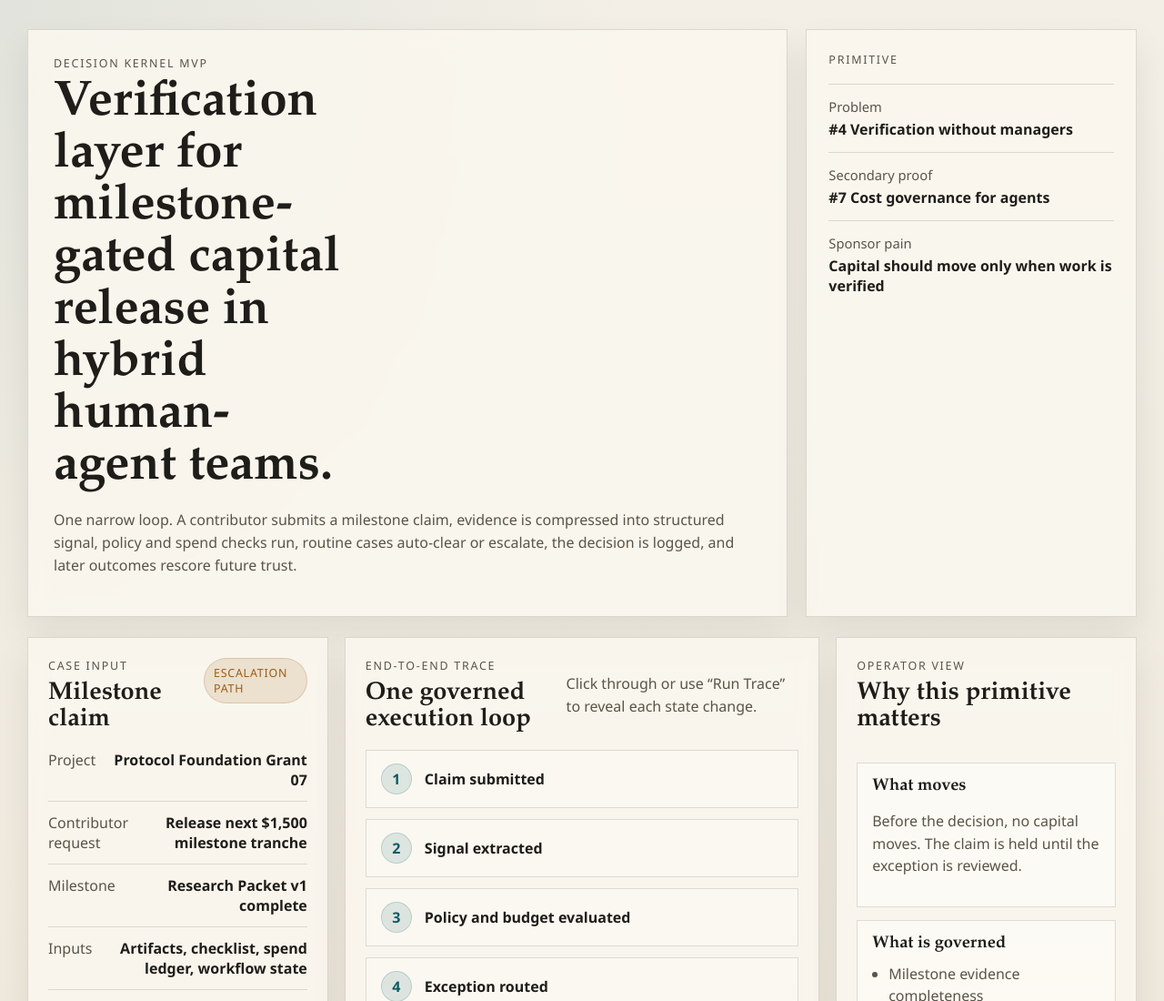
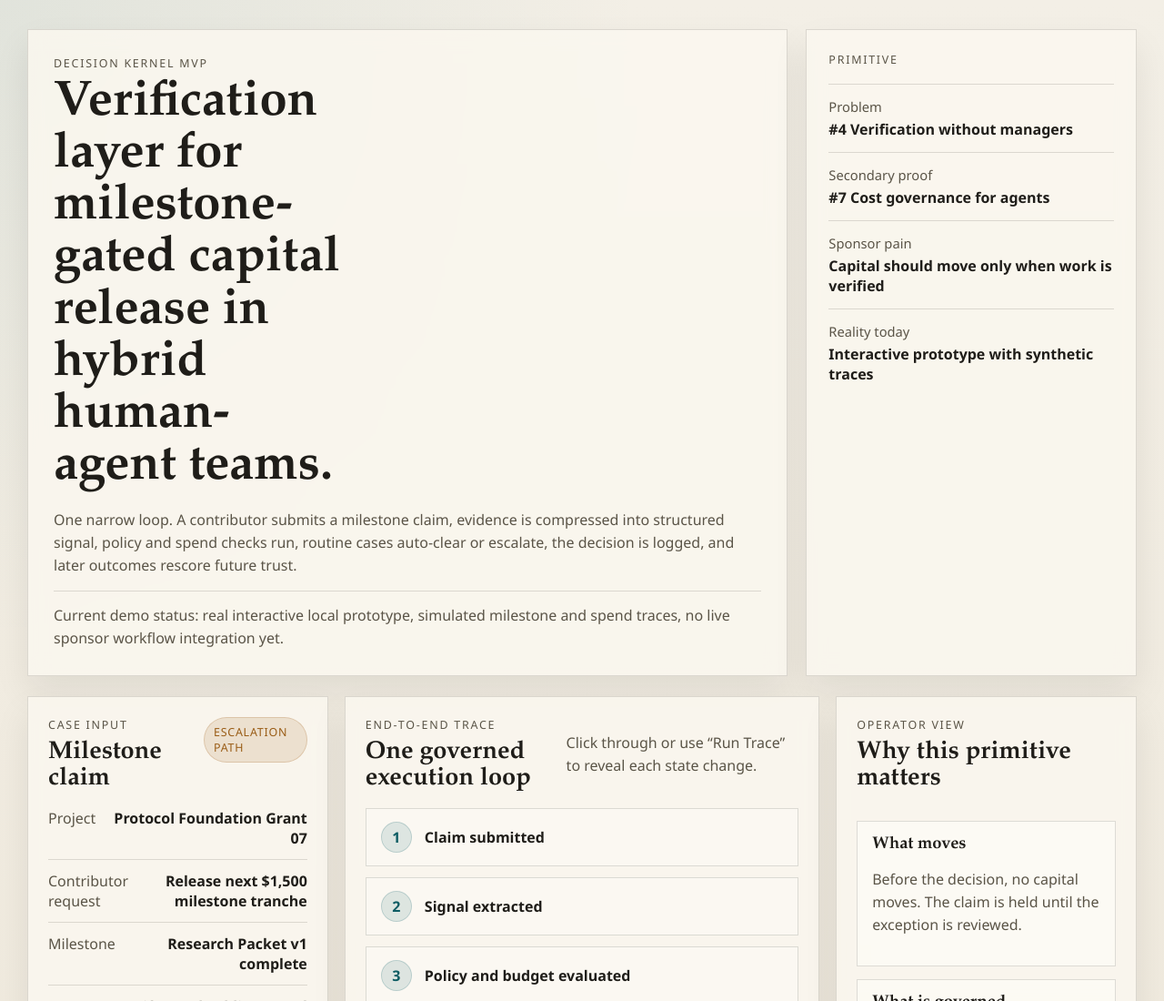
Before and after one commit to Silveroboros-dev/Decision-Kernel, a plain HTML site: page prototype/index.html in a window 1280 px wide. Shown: the top 1100 px of the page at 91% size. Drawn offline with Linux system fonts and the light colour scheme.

Commit message:
Clarify MVP reality and blocker

```diff
--- a/prototype/index.html
+++ b/prototype/index.html
@@ -17,6 +17,10 @@
             policy and spend checks run, routine cases auto-clear or escalate, the decision is logged, and later
             outcomes rescore future trust.
           </p>
+          <p class="hero-note">
+            Current demo status: real interactive local prototype, simulated milestone and spend traces, no live sponsor
+            workflow integration yet.
+          </p>
         </div>
         <aside class="hero-panel">
           <p class="hero-panel-label">Primitive</p>
@@ -24,6 +28,7 @@
             <li><span>Problem</span><strong>#4 Verification without managers</strong></li>
             <li><span>Secondary proof</span><strong>#7 Cost governance for agents</strong></li>
             <li><span>Sponsor pain</span><strong>Capital should move only when work is verified</strong></li>
+            <li><span>Reality today</span><strong>Interactive prototype with synthetic traces</strong></li>
           </ul>
         </aside>
       </header>
--- a/prototype/styles.css
+++ b/prototype/styles.css
@@ -103,6 +103,14 @@ h3 {
 .trace-caption,
 .detail-block p,
 .trace-content p {
+  color: var(--ink-soft);
+  line-height: 1.55;
+}
+
+.hero-note {
+  margin: 14px 0 0;
+  padding-top: 14px;
+  border-top: 1px solid var(--line);
   color: var(--ink-soft);
   line-height: 1.55;
 }
```
Also changed, not shown: docs/outlier-positioning.md (+1 -1 lines), README.md.
